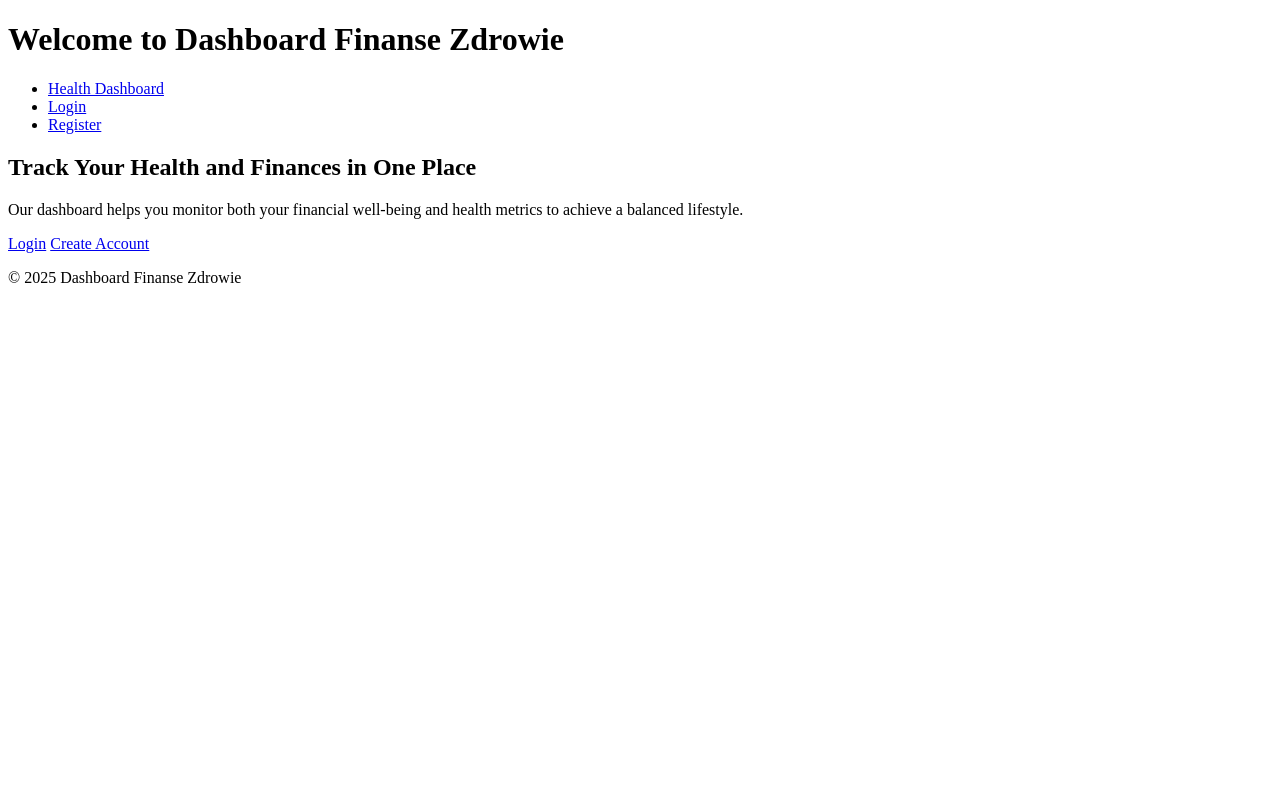
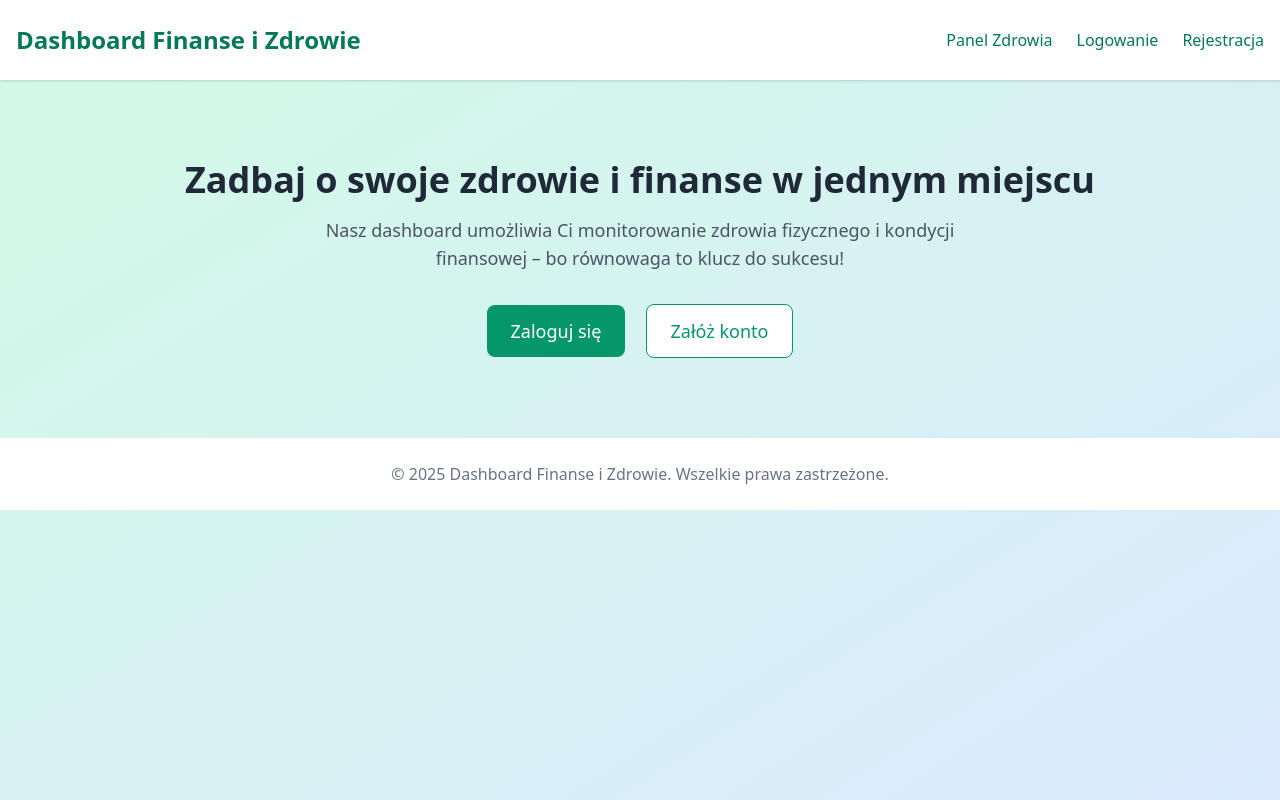
Before and after one commit to Kacper-Slezak/Dashboard_Python, a FastAPI app: page / in a window 1280 px wide. Run offline with FastAPI, Linux system fonts and the light colour scheme.

```diff
--- a/static/css/main.css
+++ b/static/css/main.css
@@ -0,0 +1,99 @@
+/* main.css */
+
+body {
+    margin: 0;
+    font-family: 'Segoe UI', Tahoma, Geneva, Verdana, sans-serif;
+    background-color: #f8f9fa;
+    color: #333;
+}
+
+header {
+    background-color: #4f81c7;
+    color: white;
+    padding: 1.5rem;
+    text-align: center;
+}
+
+header h1 {
+    margin: 0;
+    font-size: 2rem;
+}
+
+nav ul {
+    list-style: none;
+    padding: 0;
+    margin-top: 1rem;
+    display: flex;
+    justify-content: center;
+    gap: 2rem;
+}
+
+nav a {
+    text-decoration: none;
+    color: white;
+    font-weight: bold;
+    transition: color 0.3s ease;
+}
+
+nav a:hover {
+    color: #dfeeff;
+}
+
+main {
+    padding: 2rem;
+    text-align: center;
+}
+
+.intro h2 {
+    font-size: 1.8rem;
+    color: #333;
+    margin-bottom: 1rem;
+}
+
+.intro p {
+    font-size: 1.1rem;
+    max-width: 600px;
+    margin: 0 auto 2rem auto;
+    color: #555;
+}
+
+.cta-buttons {
+    display: flex;
+    justify-content: center;
+    gap: 1rem;
+    margin-top: 1rem;
+}
+
+.button {
+    padding: 0.75rem 1.5rem;
+    font-size: 1rem;
+    text-decoration: none;
+    border-radius: 8px;
+    transition: background-color 0.3s ease, color 0.3s ease;
+}
+
+.button.primary {
+    background-color: #4f81c7;
+    color: white;
+}
+
+.button.primary:hover {
+    background-color: #3a65a1;
+}
+
+.button.secondary {
+    background-color: #e0e0e0;
+    color: #333;
+}
+
+.button.secondary:hover {
+    background-color: #c7c7c7;
+}
+
+footer {
+    text-align: center;
+    padding: 1rem;
+    background-color: #eee;
+    color: #777;
+    margin-top: 3rem;
+}
--- a/templates/index.html
+++ b/templates/index.html
@@ -1,37 +1,47 @@
 <!DOCTYPE html>
-<html lang="en">
+<html lang="pl">
 <head>
     <meta charset="UTF-8">
     <meta name="viewport" content="width=device-width, initial-scale=1.0">
-    <title>Dashboard Finanse Zdrowie</title>
-    <link rel="stylesheet" href="{{ url_for('static', path='/css/main.css') }}">
+    <title>Dashboard Finanse i Zdrowie</title>
+    <link href="https://cdnjs.cloudflare.com/ajax/libs/tailwindcss/2.2.19/tailwind.min.css" rel="stylesheet">
 </head>
-<body>
-    <header>
-        <h1>Welcome to Dashboard Finanse Zdrowie</h1>
-        <nav>
-            <ul>
-                <li><a href="/health">Health Dashboard</a></li>
-                <li><a href="/login">Login</a></li>
-                <li><a href="/register">Register</a></li>
-            </ul>
-        </nav>
+<body class="bg-gradient-to-br from-green-100 to-blue-100 min-h-screen font-sans">
+
+    <!-- Header -->
+    <header class="bg-white shadow">
+        <div class="container mx-auto px-4 py-6 flex justify-between items-center">
+            <h1 class="text-2xl font-bold text-green-700">Dashboard Finanse i Zdrowie</h1>
+            <nav>
+                <ul class="flex space-x-6 text-green-700 font-medium">
+                    <li><a href="/health" class="hover:text-green-900">Panel Zdrowia</a></li>
+                    <li><a href="/login" class="hover:text-green-900">Logowanie</a></li>
+                    <li><a href="/register" class="hover:text-green-900">Rejestracja</a></li>
+                </ul>
+            </nav>
+        </div>
     </header>
 
-    <main>
-        <section class="intro">
-            <h2>Track Your Health and Finances in One Place</h2>
-            <p>Our dashboard helps you monitor both your financial well-being and health metrics to achieve a balanced lifestyle.</p>
-
-            <div class="cta-buttons">
-                <a href="/login" class="button primary">Login</a>
-                <a href="/register" class="button secondary">Create Account</a>
-            </div>
-        </section>
+    <!-- Hero Section -->
+    <main class="flex flex-col items-center justify-center text-center px-4 py-20">
+        <h2 class="text-4xl font-extrabold text-gray-800 mb-4">Zadbaj o swoje zdrowie i finanse w jednym miejscu</h2>
+        <p class="text-lg text-gray-600 max-w-2xl mb-8">
+            Nasz dashboard umożliwia Ci monitorowanie zdrowia fizycznego i kondycji finansowej – bo równowaga to klucz do sukcesu!
+        </p>
+        <div class="space-x-4">
+            <a href="/login" class="inline-block bg-green-600 text-white px-6 py-3 rounded-lg text-lg hover:bg-green-700 transition">
+                Zaloguj się
+            </a>
+            <a href="/register" class="inline-block bg-white text-green-600 border border-green-600 px-6 py-3 rounded-lg text-lg hover:bg-green-50 transition">
+                Załóż konto
+            </a>
+        </div>
     </main>
 
-    <footer>
-        <p>&copy; 2025 Dashboard Finanse Zdrowie</p>
+    <!-- Footer -->
+    <footer class="bg-white py-6 text-center text-gray-500">
+        &copy; 2025 Dashboard Finanse i Zdrowie. Wszelkie prawa zastrzeżone.
     </footer>
+
 </body>
 </html>
```
Also changed, not shown: main.py (line endings or trailing spaces), 1 other file.
